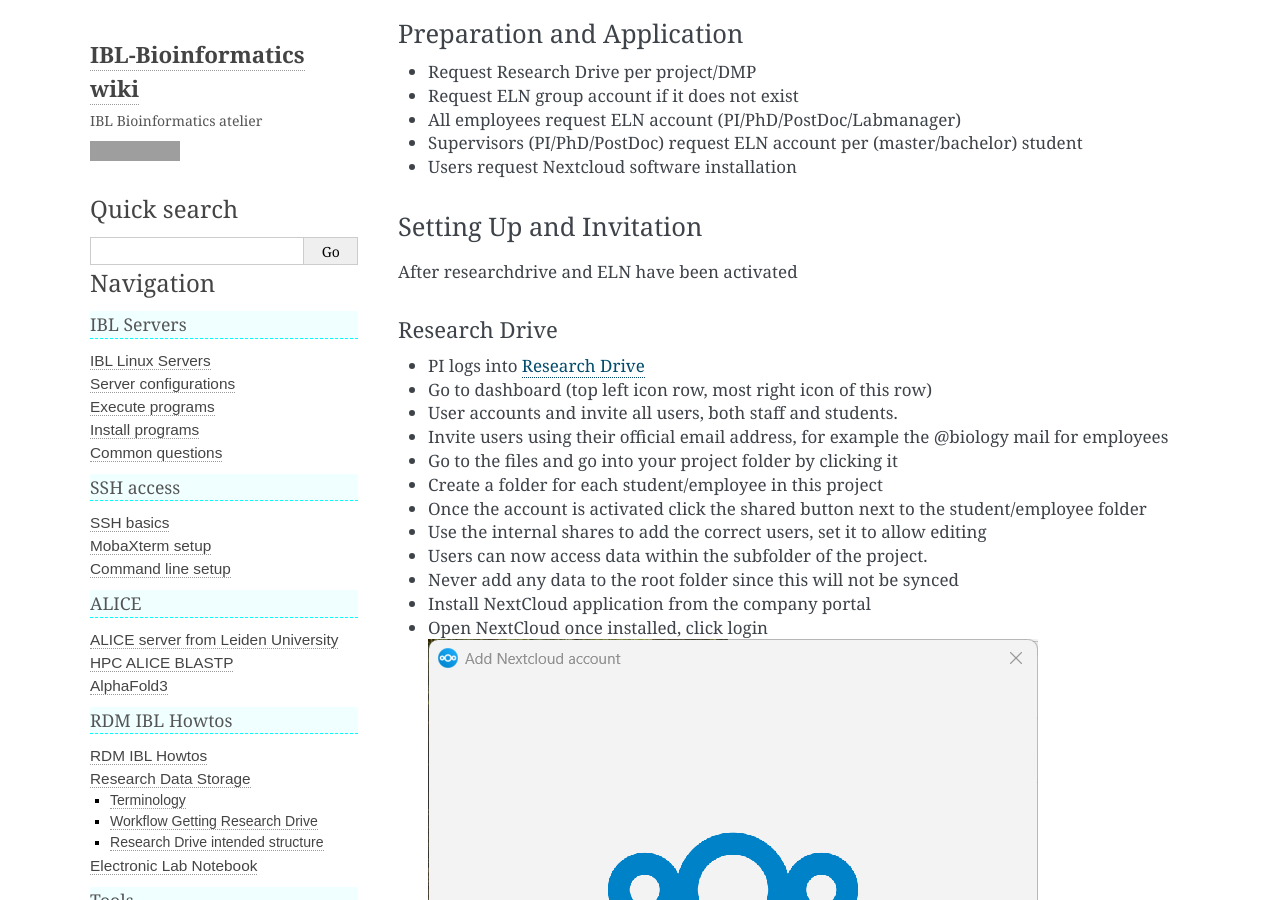
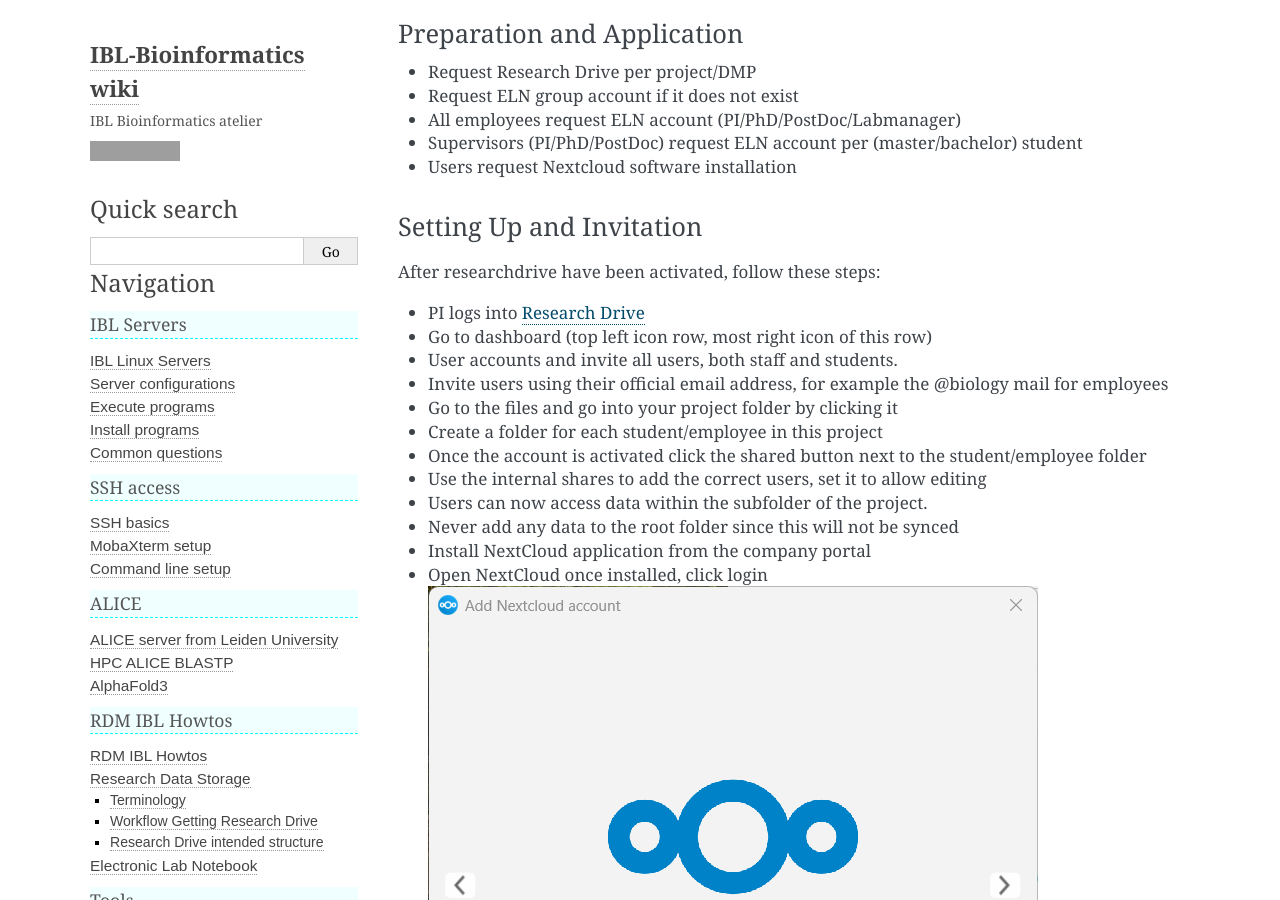
Before and after one commit to IBL-bioinfo/IBL-bioinformatics-wiki, a Sphinx documentation site: the page built from docs/source/rdm_howtos/ResearchDrive.md, in a window 1280 px wide and 900 px high, scrolled down 1446 px. Built offline with Sphinx 7.4.7, drawn with Linux system fonts in a browser that asks for light colours; grey boxes are pictures that could not be loaded.

Commit message:
Remvoe ELN from setting up intro

```diff
--- a/docs/source/rdm_howtos/ResearchDrive.md
+++ b/docs/source/rdm_howtos/ResearchDrive.md
@@ -47,9 +47,7 @@
 
 ### Setting Up and Invitation
 
-After researchdrive and ELN have been activated
-
-#### Research Drive
+After researchdrive have been activated, follow these steps:
 
 - PI logs into [Research Drive](https://universiteitleiden.data.surf.nl)
 - Go to dashboard (top left icon row, most right icon of this row)
```
